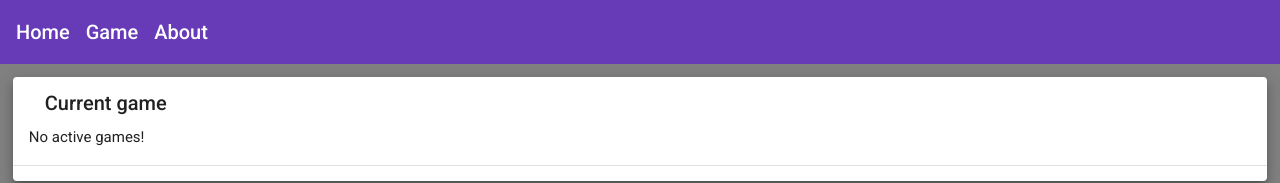
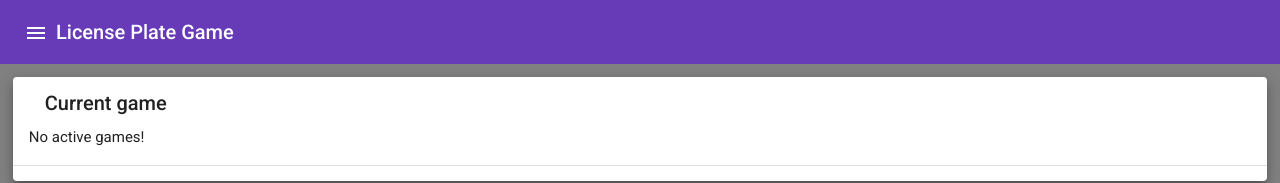
Before and after one commit to aspirinonfire/thegame, an Angular app: page /home in a window 1280 px wide. Shown: the top 183 px of the page. Built offline with nearby package versions, Linux system fonts and the light colour scheme.

Commit message:
side bar and map animation

```diff
--- a/src/app/app.component.html
+++ b/src/app/app.component.html
@@ -1,11 +1,22 @@
 <header>
-  <nav>
-    <mat-toolbar color="primary">
-      <span class="menu-item" [routerLink]="['/', appRoutes.home]" routerLinkActive="router-link-active">Home</span>
-      <span class="menu-item" [routerLink]="['/', appRoutes.game]" routerLinkActive="router-link-active">Game</span>
-      <span class="menu-item" [routerLink]="['/', appRoutes.about]" routerLinkActive="router-link-active">About</span>
-    </mat-toolbar>
-  </nav>
+  <mat-toolbar color="primary">
+      <mat-toolbar-row>
+        <button mat-icon-button>
+          <mat-icon (click)="sidenav.toggle()">menu</mat-icon>
+        </button>
+        <h5>License Plate Game</h5>
+      </mat-toolbar-row>
+  </mat-toolbar>
+
+  <mat-sidenav-container class="app-nav-menu">
+    <mat-sidenav #sidenav mode="side" role="navigation" class="sidenav">
+      <mat-nav-list>
+        <a mat-list-item [routerLink]="['/', appRoutes.home]"> Home </a>
+        <a mat-list-item [routerLink]="['/', appRoutes.game]"> Game </a>
+        <a mat-list-item [routerLink]="['/', appRoutes.about]"> About </a>
+      </mat-nav-list>
+    </mat-sidenav>
+  </mat-sidenav-container>
 </header>
 
 <div class="container">
--- a/src/app/app.component.scss
+++ b/src/app/app.component.scss
@@ -1,3 +1,18 @@
+@import '~@angular/material/theming';
+
 .menu-item {
     margin-right: 1rem;
 }
+
+.app-nav-menu {
+    position: absolute;
+    height: 100vh;
+}
+
+::ng-deep .sidenav {
+    background-color: mat-color($mat-deep-purple) !important;
+}
+
+.mat-nav-list > a {
+    font-size: 1.5rem;
+}
--- a/src/app/general/us-map/us-map.component.scss
+++ b/src/app/general/us-map/us-map.component.scss
@@ -4,16 +4,27 @@
 	position: relative;
 }
 
+
 .svg {
   display: none;
 }
 
+@keyframes movefrombg {
+  from { fill: lightsteelblue;}
+}
+
+@keyframes movetobg {
+	to { fill: lightsteelblue;}
+}
+
 .state {
-  fill:lightsteelblue;
+	fill:lightsteelblue;
+	animation: movetobg .5s ease-out;
 }
 
 @for $i from 1 through 10 {
 	.weight-#{$i * 10} {
-		fill: rgba(255, 100, 0, $i / 10)
+		fill: rgba(255, 100, 0, $i / 10);
+		animation: movefrombg .5s ease-out;
 	}
 }
--- a/src/index.html
+++ b/src/index.html
@@ -13,12 +13,10 @@
 </head>
 <body class="mat-typography">
   <app-root>
-    <div style="width: 100vw; height: 100vh;">
-      <div>
-        <h6>
-          The License Plate Game initializing...
-        </h6>
-      </div>
+    <div style="height: 100vh; width: 100vh">
+      <h1 style="text-align: center; padding: 50vh 0;">
+        The License Plate Game initializing...
+      </h1>
     </div>
   </app-root>
   <noscript>Please enable JavaScript to continue using this application.</noscript>
--- a/src/styles.scss
+++ b/src/styles.scss
@@ -1,3 +1,9 @@
+@import '~@angular/material/theming';
+// Include the common styles for Angular Material. We include this here so that you only
+// have to load a single css file for Angular Material in your app.
+// Be sure that you only ever include this mixin once!
+@include mat-core();
+
 body {
   background-color: gray;
 }
```
Also changed, not shown: src/app/app.module.ts (+6 -1 lines), src/app/general/general.module.ts (+6 -3 lines).
